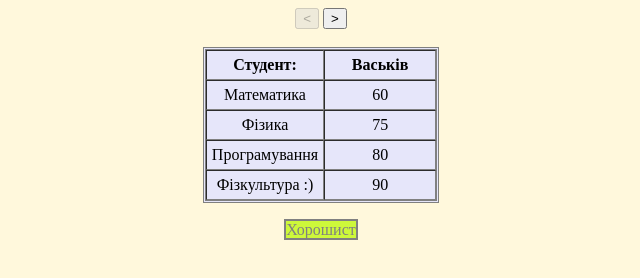
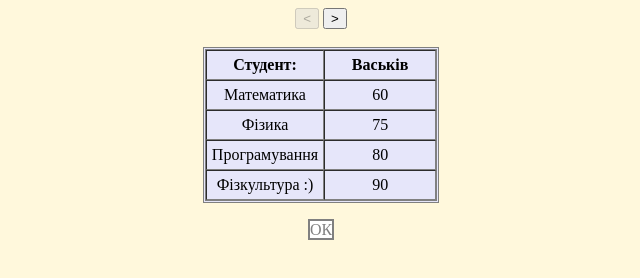
Before and after one commit to CoreDip/lab4, a plain HTML site: page index.html in a window 1280 px wide. Shown: the whole page, without its empty margins (319-959 px from the left). Drawn offline with Linux system fonts and the light colour scheme.

Commit message:
Update index.html

```diff
--- a/index.html
+++ b/index.html
@@ -40,9 +40,13 @@
             document.querySelector('#Status').innerHTML = " Відмінник ";
             document.querySelector('#Status').style = "border: 2px solid grey; background-color: #007f01; color:white;";
         }
-        else if(points[n][0]>=60 && points[n][1]>=60 && points[n][2]>=60 && points[n][3]>=60){
+		else if(points[n][0]>=80 && points[n][1]>=80 && points[n][2]>=80 && points[n][3]>=80){
             document.querySelector('#Status').innerHTML = " Хорошист ";
             document.querySelector('#Status').style = "border: 2px solid grey; background-color: #cdf83a; color:grey;";
+        }
+        else if(points[n][0]>=60 && points[n][1]>=60 && points[n][2]>=60 && points[n][3]>=60){
+            document.querySelector('#Status').innerHTML = " ОК ";
+            document.querySelector('#Status').style = "border: 2px solid grey; background-color: white; color:grey;";
         }
         else if(points[n][0]<60 && points[n][1]<60 && points[n][2]<60 && points[n][3]<60){
             document.querySelector('#Status').innerHTML = " Відрахувати ";
```
